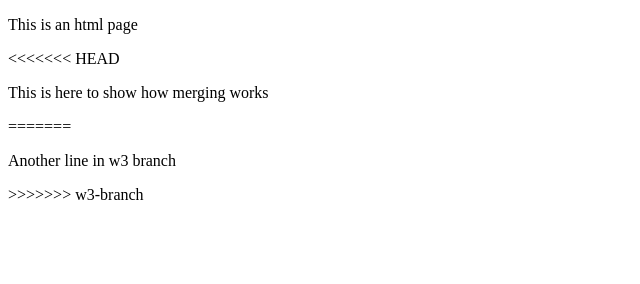
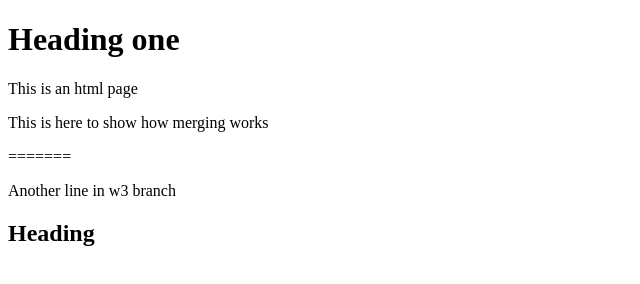
Before and after one commit to tahiruraf61/w3, a plain HTML site: page index.html in a window 1280 px wide. Shown: the whole page, without its empty margins (0-640 px from the left). Drawn offline with Linux system fonts and the light colour scheme.

Commit message:
Update index.html
added h1 and h2 headings.

```diff
--- a/index.html
+++ b/index.html
@@ -1,13 +1,12 @@
 <!DOCTYPE html>
 <html>
 <body>
-<p>This is an html page</p>
-<<<<<<< HEAD
+  <h1>Heading one</h1>
+  <p>This is an html page</p>
 <p>This is here to show how merging works</p>
 =======
 <p>Another line in w3 branch</p>
-
->>>>>>> w3-branch
+  <h2>Heading</h2>
 
 
 
```
